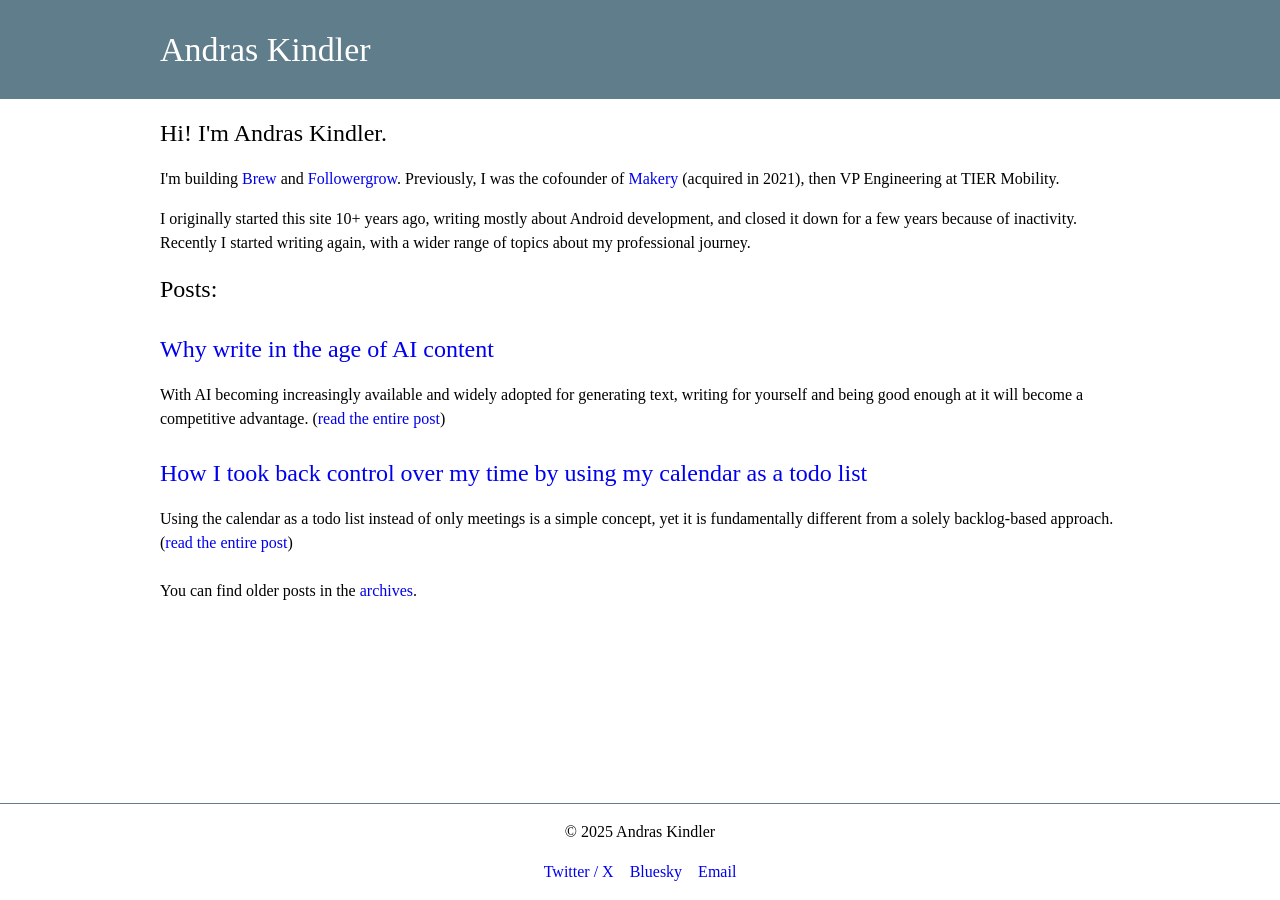
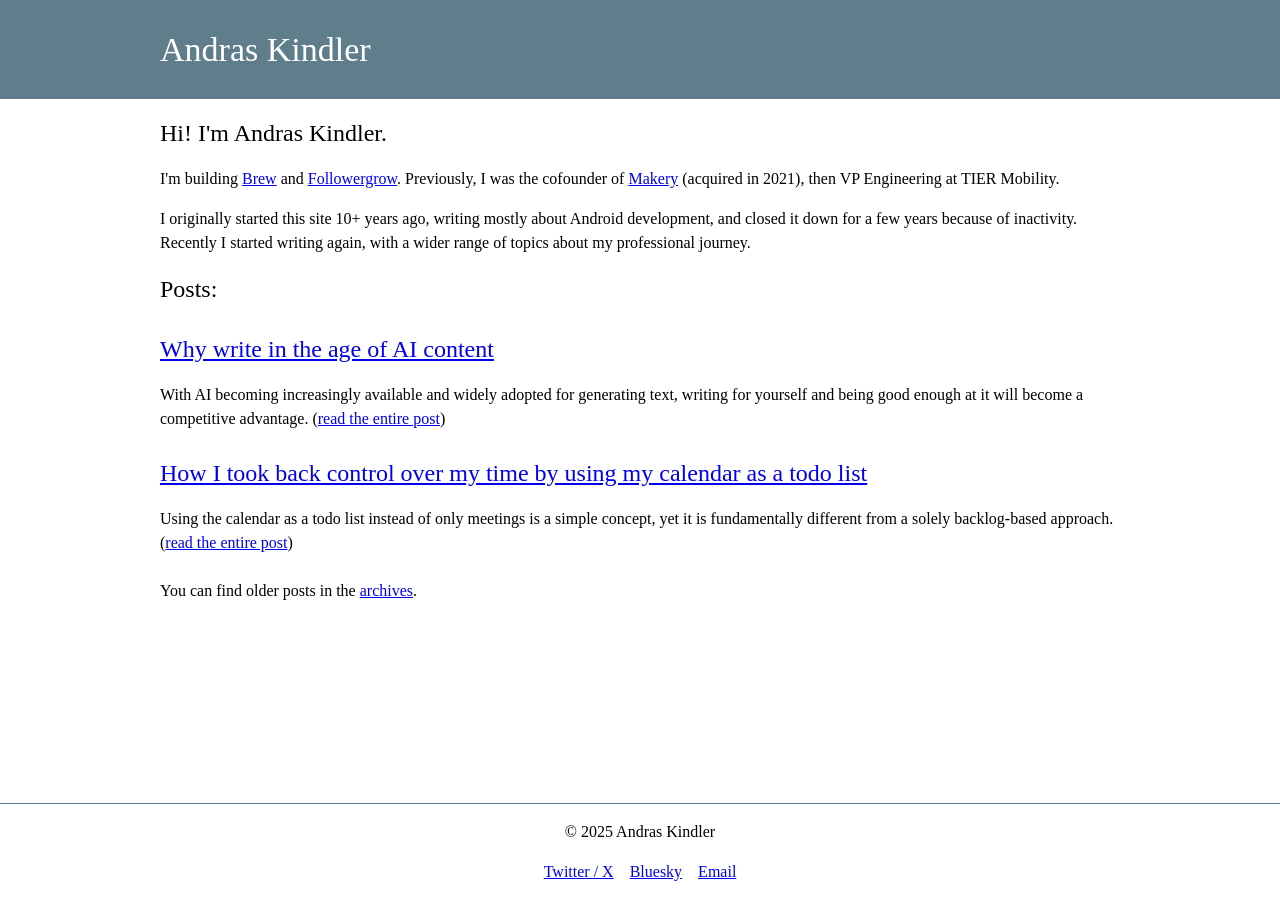
Before and after one commit to andraskindler/andraskindler.github.io, a Jekyll site: the page built from index.markdown, in a window 1280 px wide. Built offline with Jekyll 4.4.1, drawn with Linux system fonts in a browser that asks for light colours; comment, search, counter and statistics services are not loaded.

Commit message:
remove styling for links

```diff
--- a/_sass/layout.scss
+++ b/_sass/layout.scss
@@ -15,11 +15,6 @@ h1, h2 {
 // p tags
 p {
     margin: 0;
-}
-
-// links
-a {
-    text-decoration: none;
 }
 
 // Set `margin-bottom` to maintain vertical rhythm
```
